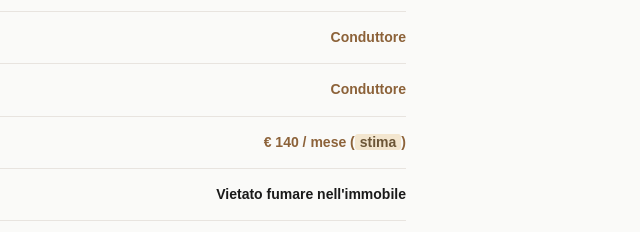
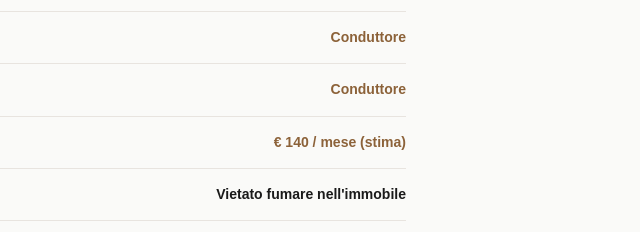
Before and after one commit to andreatosato-2026/tosato-montegrappa-inquilino, a plain HTML site: page index.html in a window 1280 px wide. Shown: the part 6561-6793 px from the top of the page, 640-1280 px from the left. Drawn offline with Linux system fonts and the light colour scheme.

Commit message:
Landing page: stima in grassetto semplice (rimosso highlight)

```diff
--- a/index.html
+++ b/index.html
@@ -292,7 +292,6 @@
       margin-top: 6px;
     }
     .canone-box.primo .canone-nota { color: #888; }
-    mark.stima { background: #f3e6cf; color: #6b5536; padding: 0 5px; border-radius: 3px; font-weight: bold; }
 
     .oneri-lista {
       margin-top: 28px;
@@ -592,7 +591,7 @@
       </div>
       <div class="onere-row">
         <span class="onere-voce">Utenze (acqua, luce, gas)</span>
-        <span class="onere-val conduttore">€ 140 / mese (<mark class="stima">stima</mark>)</span>
+        <span class="onere-val conduttore">€ 140 / mese (<strong>stima</strong>)</span>
       </div>
       <div class="onere-row">
         <span class="onere-voce">Fumo</span>
```
